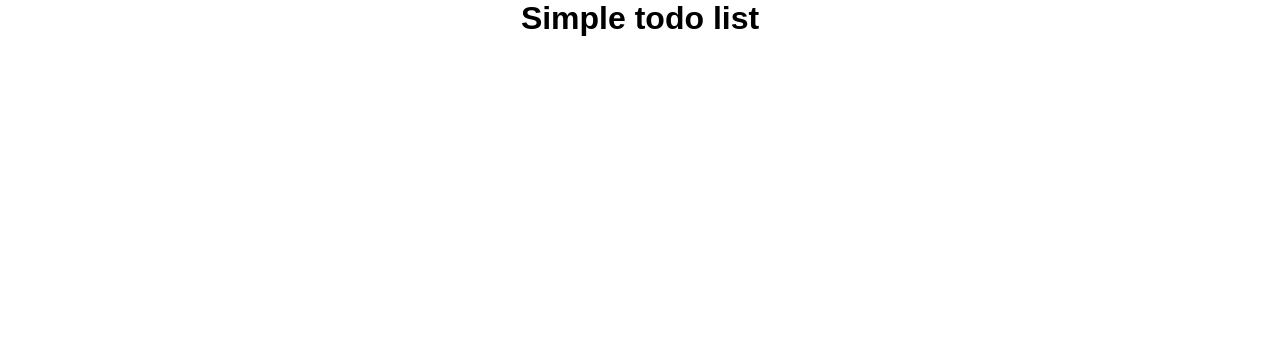
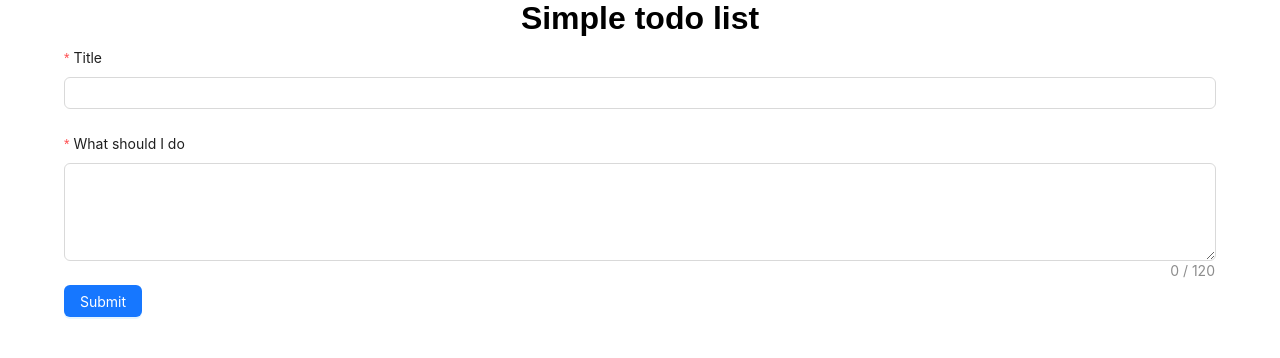
Before and after one commit to CotRod/test-todo-ts, a React (Create React App) app: page / in a window 1280 px wide. Shown: the top 358 px of the page. Built offline with nearby package versions, Linux system fonts and the light colour scheme; a web font is replaced by a local one.

Commit message:
add form
add form for adding new todo items to the list. save items to localStorage

```diff
--- a/src/App.tsx
+++ b/src/App.tsx
@@ -1,13 +1,74 @@
-import React from 'react';
+import React, { useEffect, useState } from 'react';
 import classes from './app.module.scss';
+import { Button, Divider, Form, Input } from 'antd';
 
 const {app, container, title} = classes;
+interface FormValues {
+  title: string;
+  text: string;
+}
+
+interface todoItem {
+  title: string;
+  text: string;
+  date: string;
+}
 
 function App() {
+  const [items, setItems] = useState<todoItem[]>([]);
+  const [form] = Form.useForm();
+
+  useEffect(()=> {
+    localStorage.setItem('todos', JSON.stringify(items));
+  }, [items]);
+
+  const onFinish = ({ title, text }: FormValues) => {
+    const date = new Date();
+    const newItem: todoItem = {
+      text: text,
+      title: title,
+      date: date.toISOString(),
+    }
+    setItems((prevItems => [...prevItems, newItem]))
+    form.resetFields();
+  }
+
   return (
     <div className={app}>
       <div className={container}>
-      <h1 className={title}>Simple todo list</h1>
+        <h1 className={title}>Simple todo list</h1>
+        <Form
+          layout={'vertical'}
+          onFinish={onFinish}
+          style={{width: '100%'}}
+          form={form}
+        >
+          <Form.Item
+            label={'Title'}
+            name={'title'}
+            required
+          >
+            <Input/>
+          </Form.Item>
+          <Form.Item
+            label={'What should I do'}
+            name={'text'}
+            required
+          >
+            <Input.TextArea
+              rows={4}
+              maxLength={120}
+              showCount
+              allowClear/>
+          </Form.Item>
+          <Form.Item>
+            <Button type="primary" htmlType="submit">
+              Submit
+            </Button>
+          </Form.Item>
+        </Form>
+        <Divider />
+
       </div>
     </div>
   );
```
